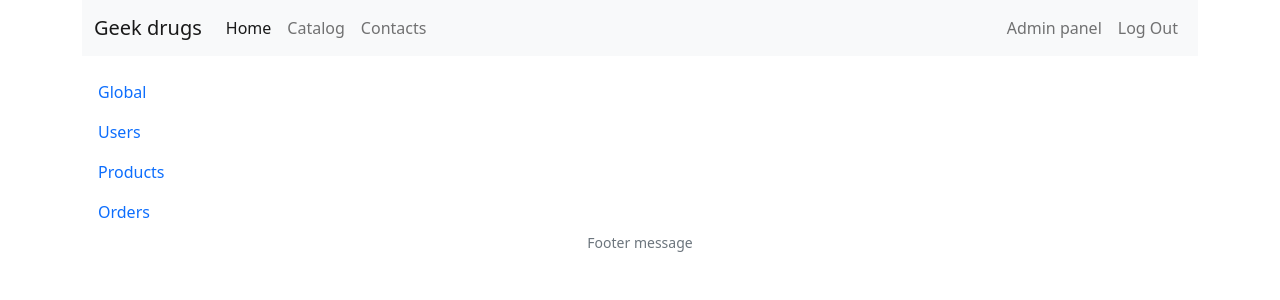
After one commit to dudilona/sose, a Flask app: page /admin in a window 1280 px wide. The commit adds this page. Shown: the top 300 px of the page. Run offline with Flask 2, Linux system fonts and the light colour scheme; a user stored in the database is signed in; some libraries are stand-ins or nearby versions.

Commit message:
[feature] Implement admin panel
- Implement GET method for render admin page
- Ensure access security to admin page. Only admins can open this page.
Implement method - "decorator" that control access for admin actions.
- Implement html template for admin page
- Add to layout.html link to admin page if admin is logged.

```diff
--- a/application.py
+++ b/application.py
@@ -5,7 +5,7 @@ from tempfile import mkdtemp
 from werkzeug.exceptions import default_exceptions, HTTPException, InternalServerError
 from werkzeug.security import check_password_hash, generate_password_hash
 
-from helpers import apology, login_required, usd
+from helpers import apology, login_required, usd, admin_required
 
 # Configure application
 app = Flask(__name__)
@@ -98,19 +98,21 @@ def register():
 
         # Query database for admin - first user will be admin
         rows = db.execute("SELECT * FROM user")
-        isAdmin = 0
+        is_admin = 0
         if len(rows) == 0:
-            isAdmin = 1
+            is_admin = 1
 
         # Create the user in the data base
-        passHash = generate_password_hash(password)
-        userId = db.execute("INSERT INTO user (username, hash, fullname, phone, email, address, is_admin) "
-                            "VALUES (:username, :hash, :fullname, :phone, :email, :address, :is_admin)"
-                            , username=username, hash=passHash, fullname=fullname, phone=phone, email=email,
-                            address=address, is_admin=isAdmin)
+        pass_hash = generate_password_hash(password)
+        user_id = db.execute("INSERT INTO user (username, hash, fullname, phone, email, address, is_admin) "
+                             "VALUES (:username, :hash, :fullname, :phone, :email, :address, :is_admin)"
+                             , username=username, hash=pass_hash, fullname=fullname, phone=phone, email=email,
+                             address=address, is_admin=is_admin)
 
         # Remember which user has logged in
-        session["user_id"] = userId
+        session["user_id"] = user_id
+        if is_admin == 1:
+            session["admin"] = user_id
 
         # Redirect user to home page
         flash('Registered!')
@@ -152,6 +154,8 @@ def login():
 
         # Remember which user has logged in
         session["user_id"] = rows[0]["id"]
+        if rows[0]["is_admin"] == 1:
+            session["admin"] = rows[0]["id"]
 
         # Redirect user to home page
         flash(username + ', welcome!')
@@ -167,3 +171,13 @@ def logout():
 
     # Redirect user to login form
     return redirect("/")
+
+
+@app.route("/admin")
+@admin_required
+def admin():
+    """ Admin panel"""
+    if request.method == "GET":
+        return render_template("admin.html")
+
+    return apology("Method Not Allowed", 405)
--- a/helpers.py
+++ b/helpers.py
@@ -30,6 +30,21 @@ def login_required(f):
         return f(*args, **kwargs)
     return decorated_function
 
+
+def admin_required(f):
+    """
+    Decorate routes to require admin access.
+
+    http://flask.pocoo.org/docs/1.0/patterns/viewdecorators/
+    """
+    @wraps(f)
+    def decorated_function(*args, **kwargs):
+        if session.get("admin") is None:
+            return apology("not found", 404)
+        return f(*args, **kwargs)
+    return decorated_function
+
+
 def usd(value):
     """Format value as USD."""
     return f"${value:,.2f}"
--- /dev/null
+++ b/templates/admin.html
@@ -0,0 +1,28 @@
+{% extends "layout.html" %}
+
+{% block title %}
+    Log In
+{% endblock %}
+
+{% block main %}
+    <div class="row">
+        <div class="col-md-auto col-sm-12">
+            <ul class="nav flex-column">
+                <li class="nav-item">
+                    <a class="nav-link active" aria-current="page" href="admin/global">Global</a>
+                </li>
+                <li class="nav-item">
+                    <a class="nav-link" href="admin/users">Users</a>
+                </li>
+                <li class="nav-item">
+                    <a class="nav-link" href="admin/products">Products</a>
+                </li>
+                <li class="nav-item">
+                    <a class="nav-link" href="admin/orders">Orders</a>
+                </li>
+            </ul>
+        </div>
+        <div class="col">
+        </div>
+    </div>
+{% endblock %}
--- a/templates/layout.html
+++ b/templates/layout.html
@@ -41,6 +41,9 @@
                 </ul>
                 {% if session.user_id %}
                     <ul class="navbar-nav ml-auto">
+                    {% if session.admin %}
+                        <li class="nav-item"><a class="nav-link" href="/admin">Admin panel</a></li>
+                    {% endif %}
                         <li class="nav-item"><a class="nav-link" href="/logout">Log Out</a></li>
                     </ul>
                 {% else %}
```
